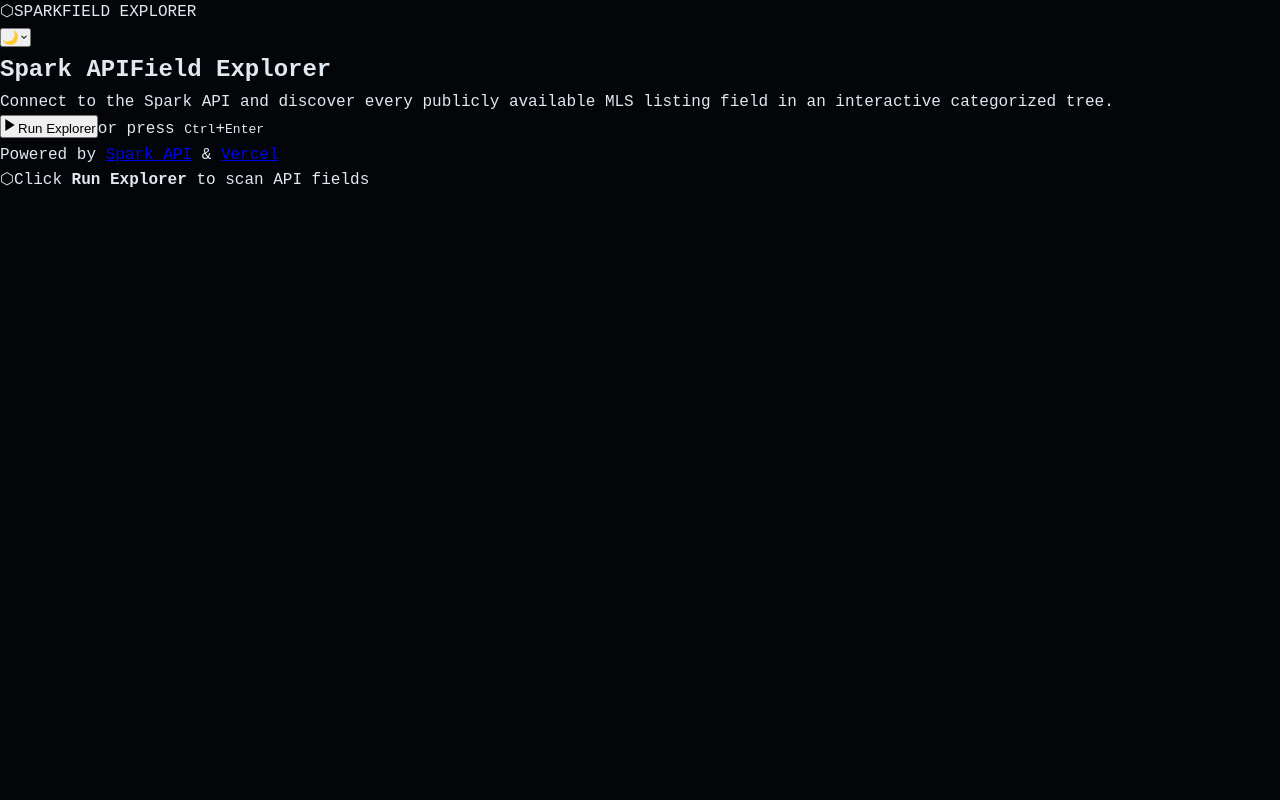
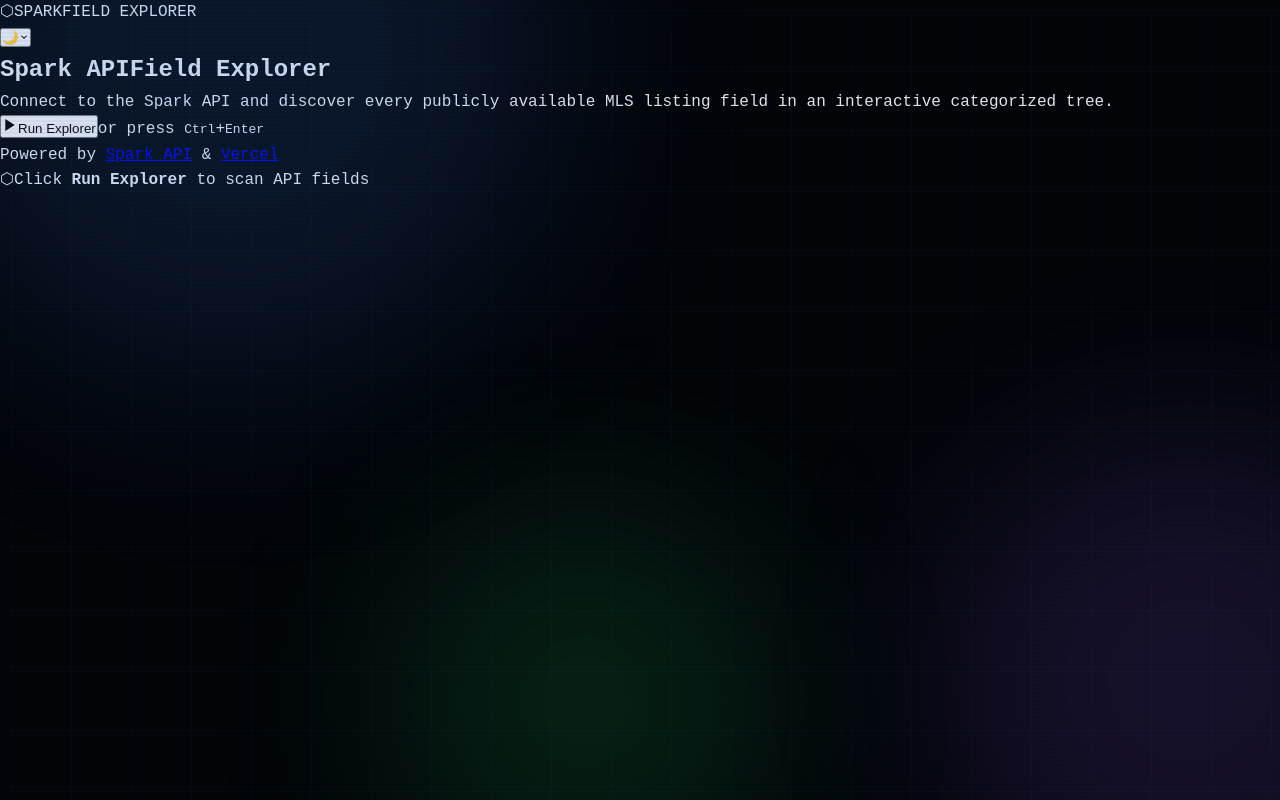
Before and after one commit to jawfbs/spark-api-checker, a Next.js app: page / in a window 1280 px wide. Built offline with nearby package versions, Linux system fonts and the light colour scheme.

Commit message:
Update layout.js

```diff
--- a/app/layout.js
+++ b/app/layout.js
@@ -1,15 +1,36 @@
+import type { Metadata } from "next";
 import "./globals.css";
 
-export const metadata = {
+export const metadata: Metadata = {
   title: "Spark Field Explorer",
   description:
-    "Explore all publicly available fields from the Spark API by FBS in an interactive tree.",
+    "Interactive field discovery tool for the Spark API by FBS. Explore every MLS listing field in a navigable, categorized tree.",
+  openGraph: {
+    title: "Spark Field Explorer",
+    description:
+      "Connect your Spark API key and instantly explore every MLS listing field.",
+    type: "website",
+  },
 };
 
-export default function RootLayout({ children }) {
+export default function RootLayout({
+  children,
+}: {
+  children: React.ReactNode;
+}) {
   return (
-    <html lang="en" data-theme="dark">
-      <body>{children}</body>
+    <html lang="en">
+      <body>
+        <div className="orb-container">
+          <div className="orb orb-blue" />
+          <div className="orb orb-purple" />
+          <div className="orb orb-green" />
+        </div>
+        <div className="grid-pattern" />
+        <div className="scanlines" />
+
+        {children}
+      </body>
     </html>
   );
 }
```
